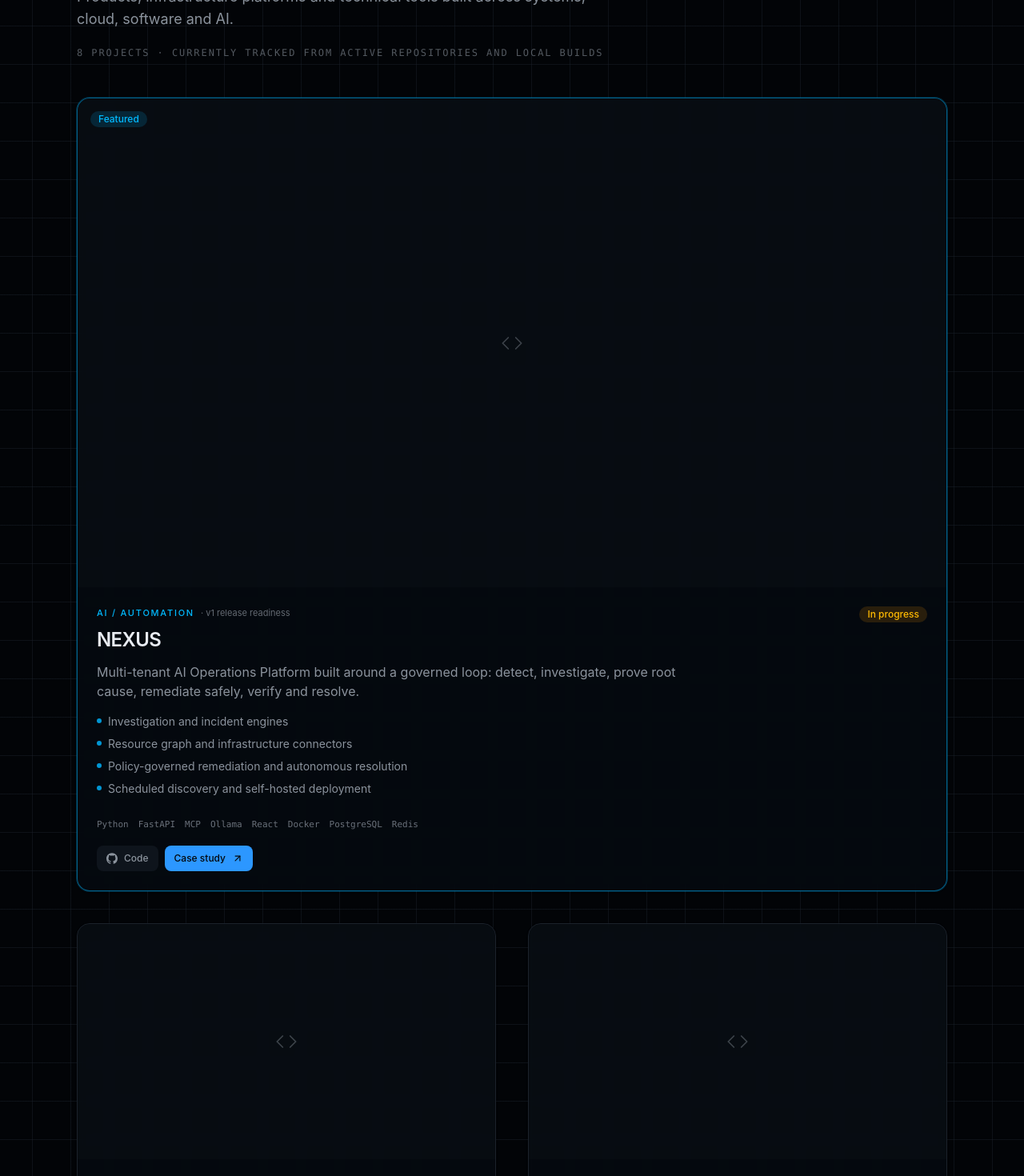
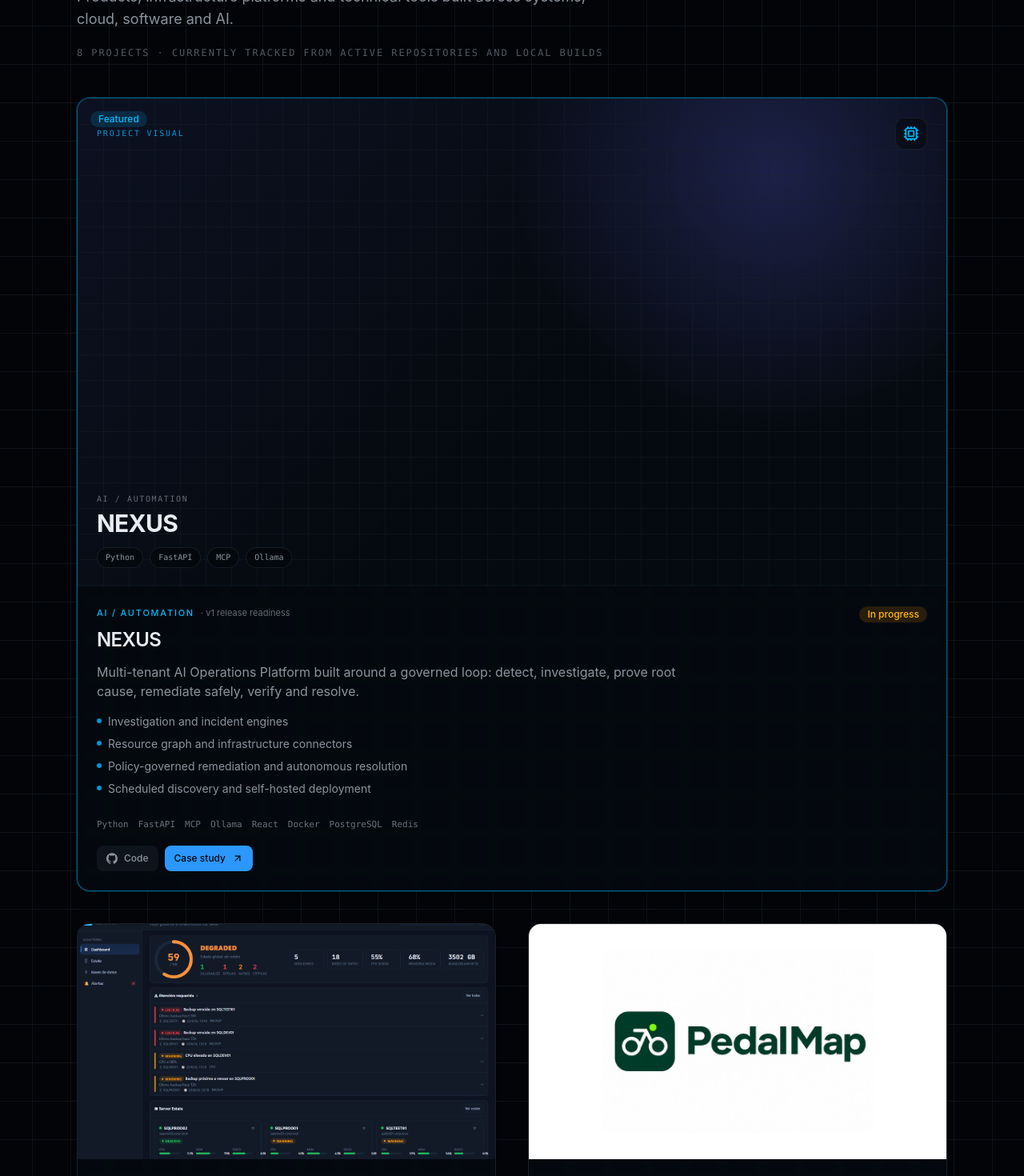
Before and after one commit to raycbn/rayvega, a React (Vite) app: page / in a window 1280 px wide. Shown: the part 1120-2590 px from the top of the page at 80% size. Built offline with nearby package versions, Linux system fonts and the light colour scheme.

Commit message:
feat(portfolio): add project visuals

```diff
--- a/src/components/ui/ProjectCard.tsx
+++ b/src/components/ui/ProjectCard.tsx
@@ -1,4 +1,4 @@
-import { ArrowUpRight, Code } from 'lucide-react'
+import { ArrowUpRight, Boxes, Cloud, Code2, Cpu, Wrench } from 'lucide-react'
 import type { ComponentPropsWithoutRef } from 'react'
 import type { Project } from '../../lib/data'
 import { getProjectCopy, useLanguage } from '../../lib/i18n'
@@ -24,6 +24,54 @@ const STATUS_LABELS = {
   es: { production: 'Producción', 'in-progress': 'En desarrollo', archived: 'Archivado', draft: 'Prototipo' },
 } as const
 
+const VISUAL_ICONS = {
+  Infrastructure: Boxes,
+  'Cloud / DevOps': Cloud,
+  Development: Code2,
+  'AI / Automation': Cpu,
+  'Tools / Lab': Wrench,
+} as const
+
+function ProjectVisual({
+  project,
+  language,
+  category,
+}: {
+  project: Project
+  language: 'en' | 'es'
+  category: string
+}) {
+  const Icon = VISUAL_ICONS[project.category]
+
+  return (
+    <div className="relative flex aspect-[16/9] w-full overflow-hidden bg-muted/20">
+      <div className="absolute inset-0 bg-[radial-gradient(circle_at_80%_15%,rgba(99,102,241,0.25),transparent_32%),linear-gradient(135deg,rgba(99,102,241,0.08),transparent_55%)]" />
+      <div className="absolute inset-0 opacity-40 [background-image:linear-gradient(to_right,currentColor_1px,transparent_1px),linear-gradient(to_bottom,currentColor_1px,transparent_1px)] [background-size:32px_32px] text-border" />
+      <div className="relative flex w-full flex-col justify-between p-5 sm:p-6">
+        <div className="flex items-center justify-between gap-3">
+          <span className="font-mono text-[10px] uppercase tracking-[0.18em] text-accent/80">
+            {language === 'es' ? 'Portada técnica' : 'Project visual'}
+          </span>
+          <span className="flex h-10 w-10 items-center justify-center rounded-xl border border-border/80 bg-background/50 text-accent backdrop-blur-sm">
+            <Icon className="h-5 w-5" aria-hidden="true" />
+          </span>
+        </div>
+        <div>
+          <p className="font-mono text-[10px] uppercase tracking-[0.16em] text-muted-foreground/70">{category}</p>
+          <h3 className="mt-1 text-2xl font-bold tracking-tight text-foreground sm:text-3xl">{project.name}</h3>
+          <div className="mt-3 flex flex-wrap gap-2">
+            {project.technologies.slice(0, 4).map((tech) => (
+              <span key={tech} className="rounded-full border border-border/80 bg-background/50 px-2.5 py-1 font-mono text-[10px] text-muted-foreground backdrop-blur-sm">
+                {tech}
+              </span>
+            ))}
+          </div>
+        </div>
+      </div>
+    </div>
+  )
+}
+
 export function ProjectCard({ project, className }: ProjectCardProps) {
   const { language, t } = useLanguage()
   const copy = getProjectCopy(language, project.id)
@@ -45,15 +93,13 @@ export function ProjectCard({ project, className }: ProjectCardProps) {
       {project.image ? (
         <img
           src={project.image}
-          alt={project.name + (language === 'es' ? ' captura de pantalla' : ' screenshot')}
+          alt={project.name + (language === 'es' ? ' — visual del proyecto' : ' — project visual')}
           className="aspect-video w-full object-cover"
           loading="lazy"
           decoding="async"
         />
       ) : (
-        <div className="flex aspect-[16/9] w-full items-center justify-center bg-muted/30">
-          <Code className="h-7 w-7 text-muted-foreground/40" strokeWidth={1.5} />
-        </div>
+        <ProjectVisual project={project} language={language} category={copy?.category ?? project.category} />
       )}
 
       <div className="flex flex-1 flex-col p-5 sm:p-6">
--- a/src/lib/data.ts
+++ b/src/lib/data.ts
@@ -81,6 +81,7 @@ export const PROJECTS: Project[] = [
     status: 'in-progress',
     githubUrl: 'https://github.com/raycbn/myridian',
     detailUrl: '/projects/myridian',
+    image: '/projects/myridian-dashboard.png',
     highlights: [
       'Operations Center and multi-server estate',
       '14-tab server diagnostics surface',
@@ -100,6 +101,7 @@ export const PROJECTS: Project[] = [
     githubUrl: 'https://github.com/raycbn/Projects/tree/master/pedalmap',
     demoUrl: 'https://pedalmap-79b3a.web.app',
     detailUrl: '/projects/pedalmap',
+    image: '/projects/pedalmap-product.jpg',
     highlights: [
       'Guest-first route planning',
       'MapLibre mapping and routing provider abstraction',
```
Also changed, not shown: public/projects/myridian-dashboard.png (added), public/projects/pedalmap-product.jpg (added).
